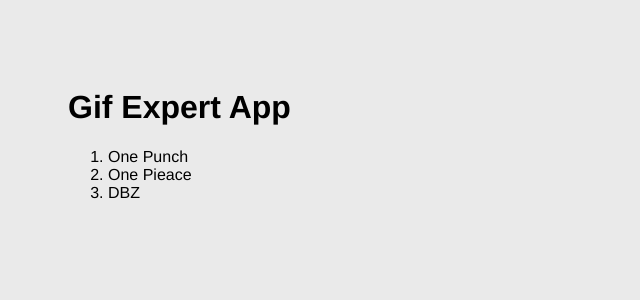
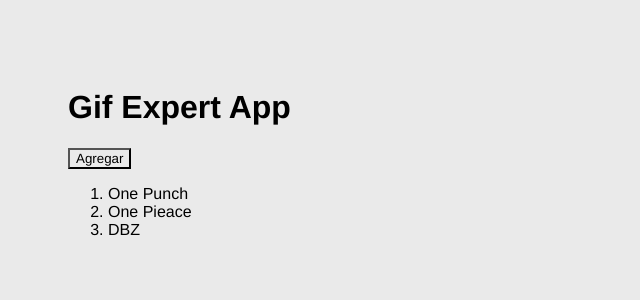
Before and after one commit to Overdmg/gif-expert-app, a React (Vite) app: page / in a window 1280 px wide. Shown: the top 300 px of the page, without its empty margins (0-640 px from the left). Built offline with nearby package versions, Linux system fonts and the light colour scheme.

Commit message:
Update GifExpertApp.jsx
hasta donde llegue

```diff
--- a/src/GifExpertApp.jsx
+++ b/src/GifExpertApp.jsx
@@ -2,9 +2,15 @@ import { useState } from "react";
 
 export const GifExpertApp = () => {
 
-    const [categories, setCategories] = useState([ 'One Punch', 'One Pieace', 'DBZ' ]);
+    const [categories, setCategories] = useState([ 'One Punch', 'One Pieace', 'DBZ', ]);
+
+    const onAddCategory = () =>{
+
+          setCategories([...categories, 'Elyn', 'Remant 2'])
+    }
 
     console.log(categories);
+
 
     return(
         <>
@@ -14,10 +20,11 @@ export const GifExpertApp = () => {
             {/* Input */}
 
             {/* Listado de Git */}
+            <button onClick={onAddCategory}>Agregar</button>
             <ol>
                 {
                     categories.map( categories => {
-                        return <li key={ categories }>{categories} </li>
+                        return <li key={ categories }> {categories} </li>
                     })
                 }
             </ol>
```
